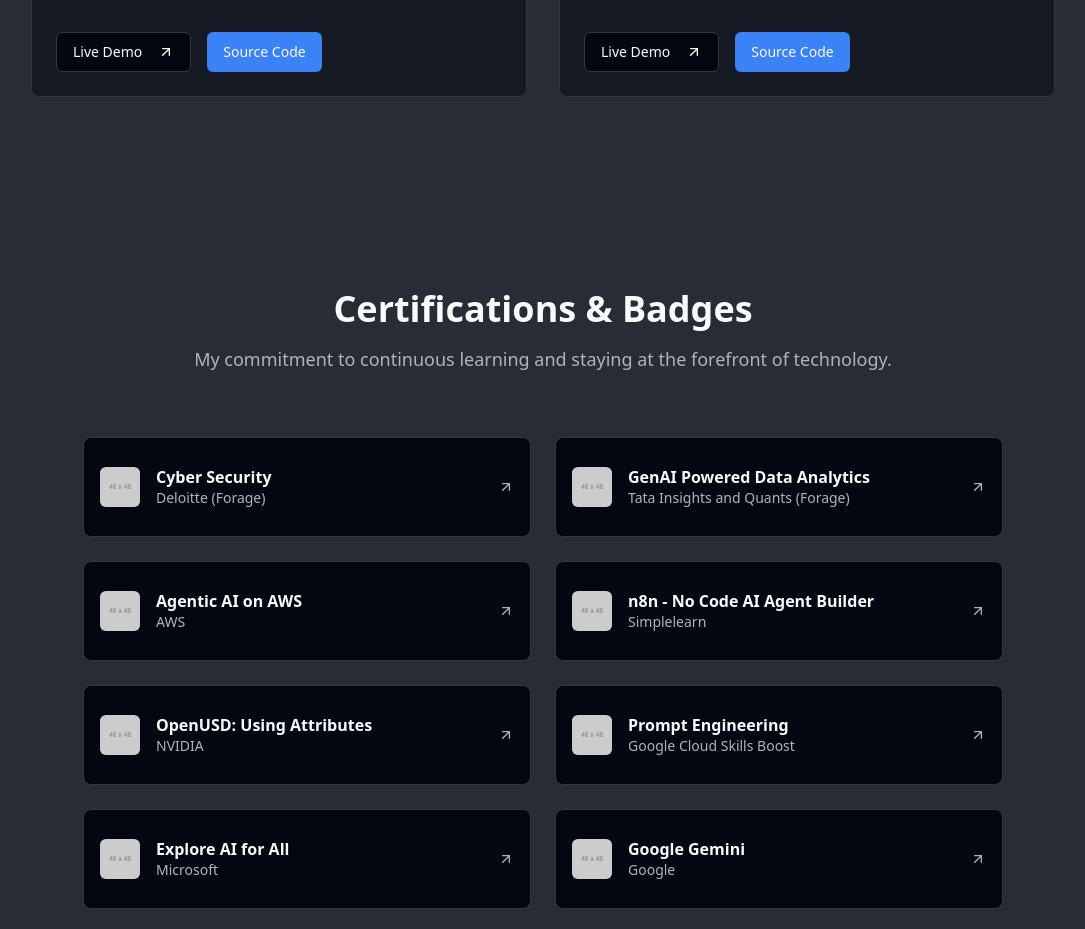
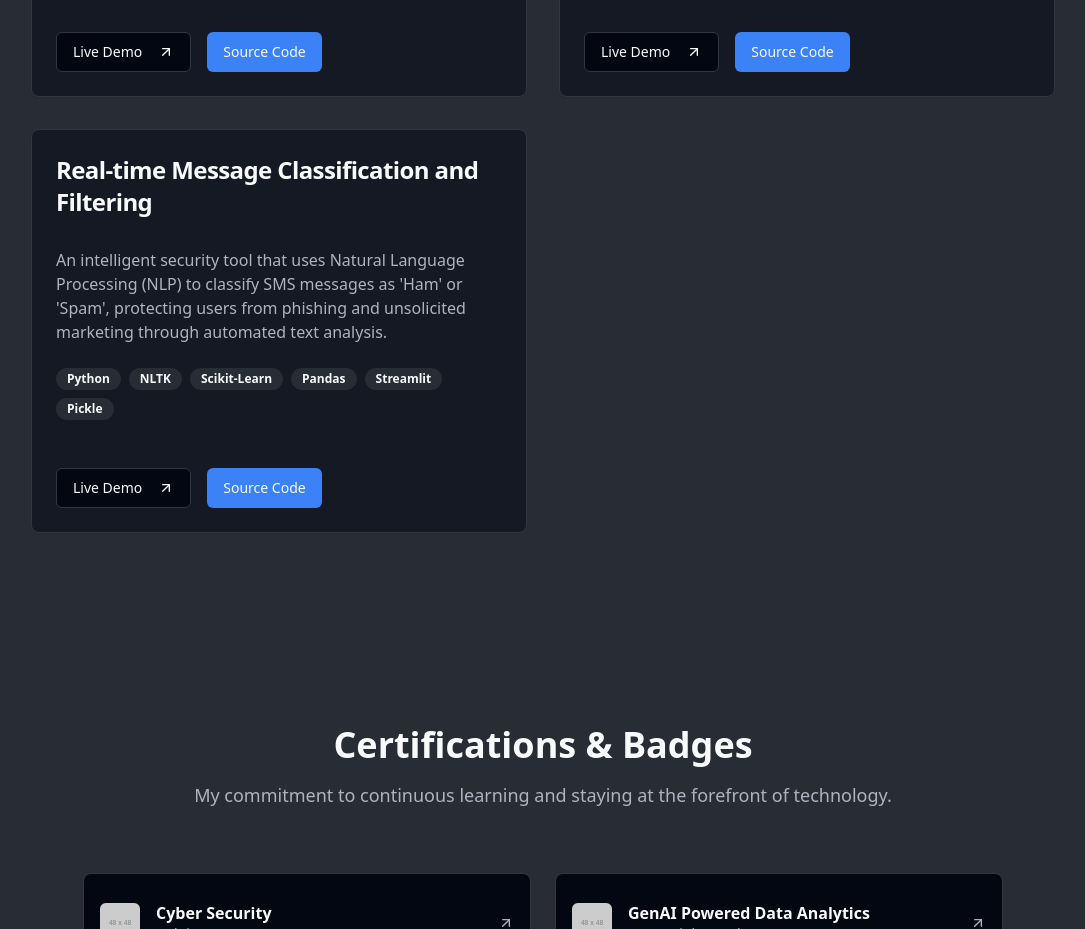
Before and after one commit to neevlila/Neev-Lila-portfolio, a React (Vite) app: page / in a window 1280 px wide. Shown: the part 2960-3889 px from the top of the page, without its empty margins (97-1182 px from the left). Built offline with nearby package versions, Linux system fonts and the light colour scheme.

Commit message:
Add new project: Real-time Message Classification
Added a new project entry for a real-time message classification tool using NLP.

```diff
--- a/src/components/ProjectsSection.tsx
+++ b/src/components/ProjectsSection.tsx
@@ -21,6 +21,13 @@
       techStack: ["React", "Vite", "Tailwind CSS", "Supabase", "Gemini API", "Weather API", "Google OAuth"],
       liveLink: "https://krishi-miitra.vercel.app/",
       sourceLink: "https://github.com/neevlila/krishi-mitra",
+    },
+    {
+      title: "Real-time Message Classification and Filtering",
+      description: "An intelligent security tool that uses Natural Language Processing (NLP) to classify SMS messages as 'Ham' or 'Spam', protecting users from phishing and unsolicited marketing through automated text analysis.",
+      techStack: ["Python", "NLTK", "Scikit-Learn", "Pandas", "Streamlit", "Pickle"],
+      liveLink: "https://ai-based-sms-spam-detection.onrender.com/",
+      sourceLink: "https://github.com/neevlila/AI-Based-SMS-Spam-Detection",
     },
   ];
 
```
